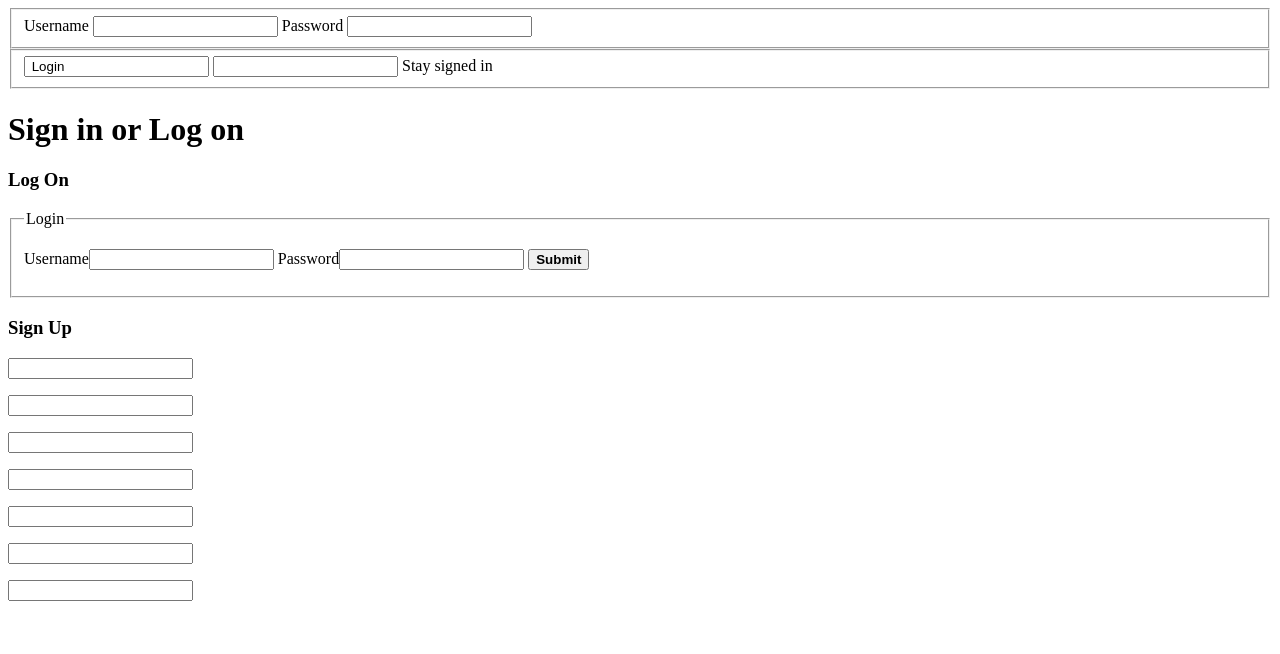
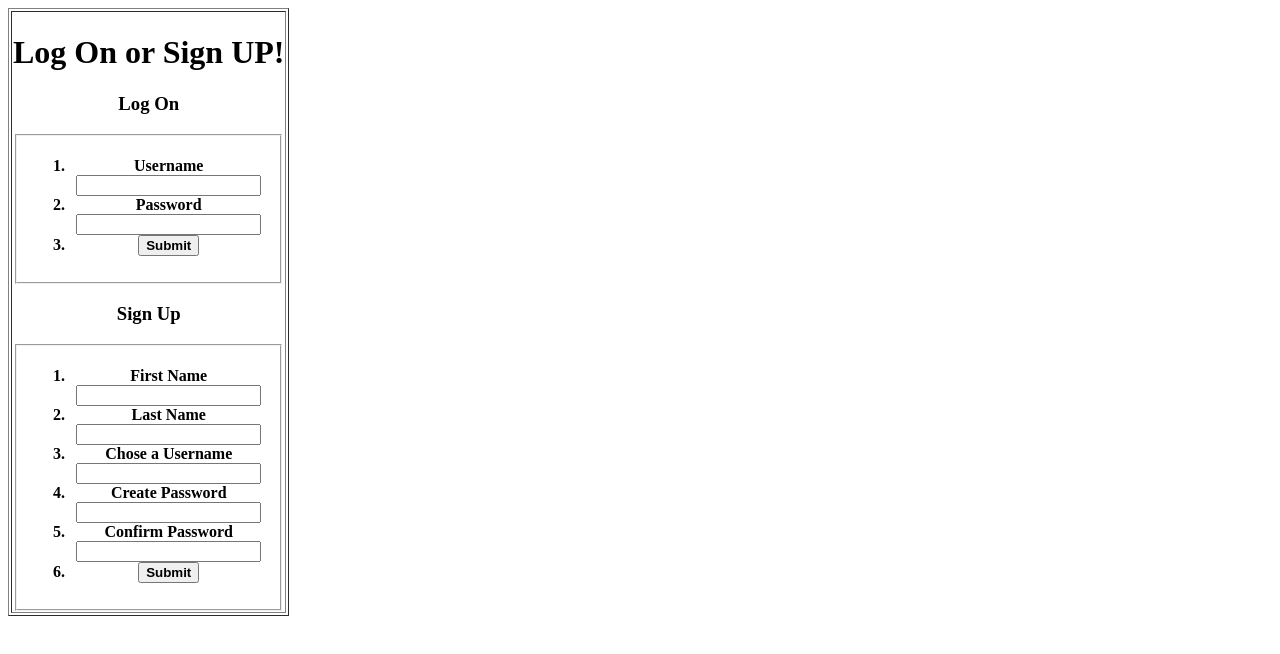
Before and after one commit to awarf/Loginpage, a plain HTML site: page index.html in a window 1280 px wide. Drawn offline with Linux system fonts and the light colour scheme.

Commit message:
Update index.html

```diff
--- a/index.html
+++ b/index.html
@@ -2,51 +2,53 @@
 <html>
   <head>
     <title>Loginpage/Sign_up_page/530</title>
+	<meta charset="utf-8" />
+	 <title>Page Title: Site Name</title>
+  <meta name="viewport" content="width=device-width,initial-scale=1.0"/>
+<link rel="stylesheet" href="css/screen.css" />
   </head>
 	 <body>
 
-	 <form>
-	<fieldset class =" account-info">
-		<label>Username
-			<input type =" text" name =" username">
-		</label >
+		 <form action ="/ login" method =" post" >
+	<table class="box"  border="1px">
+	<th>
+    <h1>Log On or Sign UP!</h1>
 
-		<label>Password
-			<input type =" password" name =" password">
-		</label>
-	</fieldset>
-	<fieldset class =" account-action">
-		<input class =" btn" type =" submit" name =" submit" value =" Login">
-		<label>
-			<input type =" checkbox" name =" remember"> Stay signed in
-		</label>
-	</fieldset >
-</form>
-
-	     <form action ="/ login" method =" post" >
-
-    <h1>Sign in or Log on</h1>
-
-	<H3>Log On</H3>
+	<h3>Log On</h3>
 
 	<fieldset>
-	<legend>Login</legend>
-	<p><label>Username<input type =" text" name =" username"></label >
-	<label>Password<input type =" text" name =" password"></label>
-	<button name =" submit"><strong>Submit</strong></button>
-	</p>
+
+	<!-- <li><legend>Login</legend></li>*/-->
+	<ol>
+	<li><label>Username</li>
+	<input type ="text" name ="username"></label >
+	<li><label>Password<br class="none" /></li>
+	<input type ="text" name ="password"></label>
+	<li><button name ="submit"><strong>Submit</strong></button></li>
+	</ol>
 	</fieldset>
 
 
-	<H3>Sign Up</H3>
-	<p><input type =" text" name =" username"></p>
-	<p><input type =" text" name =" username"></p>
-	<p><input type =" text" name =" username"></p>
-	<p><input type =" text" name =" username"></p>
-	<p><input type =" text" name =" username"></p>
-	<p><input type =" text" name =" username"></p>
-	<p><input type =" text" name =" username"></p>
+	<h3>Sign Up</h3>
+<fieldset>
+	<!-- <li><legend>SignUp</legend></li>*/-->
+	<ol>
+	<li><label>First Name</li>
+	<input type ="text" name ="First Name">
+	<li>Last Name</li>
+	<input type ="text" name ="Last Name"></label>
+	<li><label>Chose a Username</li>
+	<input type ="text" name =" password"></label>
+	<li><label>Create Password</li>
+	<input type ="text" name =" password">
+	<li>Confirm Password</li>
+	<input type ="text" name =" password"></label>
+	<li><button name =" submit"><strong>Submit</strong></button></li>
+	</ol>
 
-	     </form >
-     </body>
+			</fieldset>
+				</th>
+				</table>
+		</form >
+	</body>
 </html>
```
